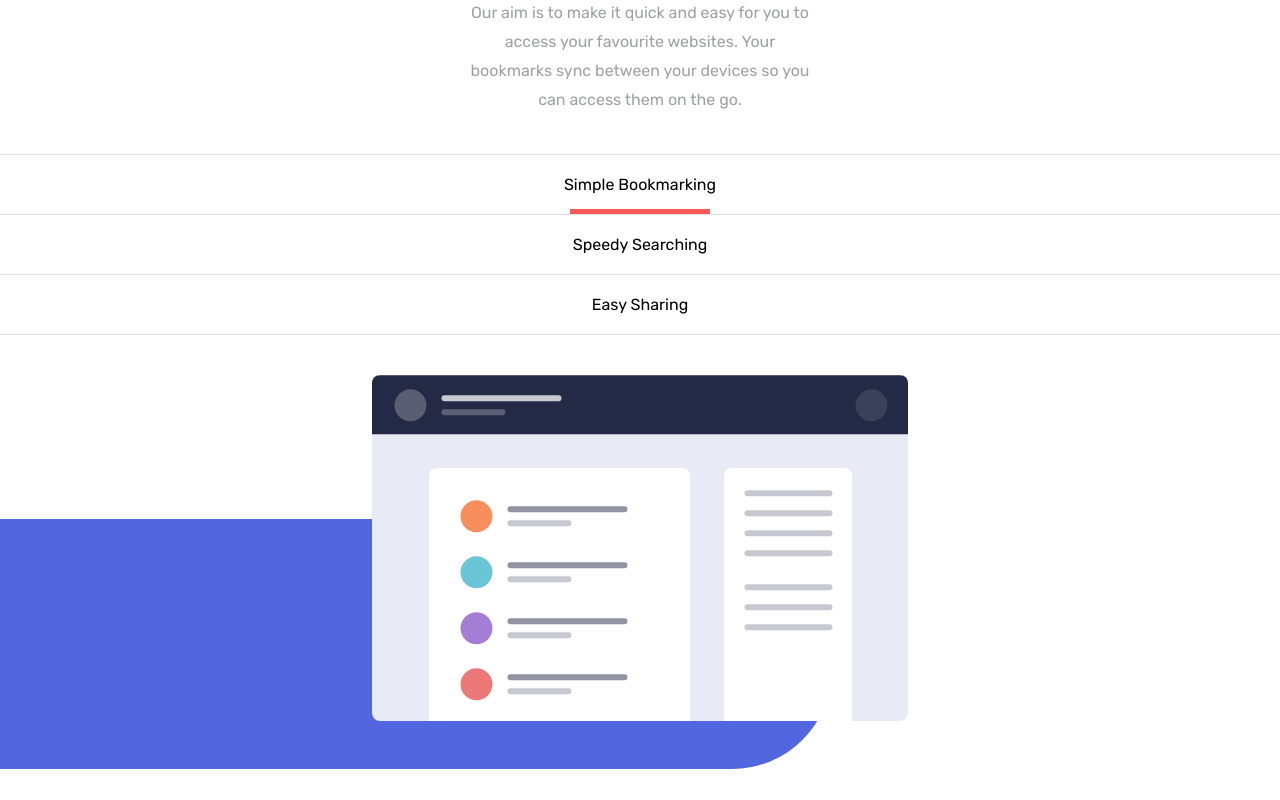
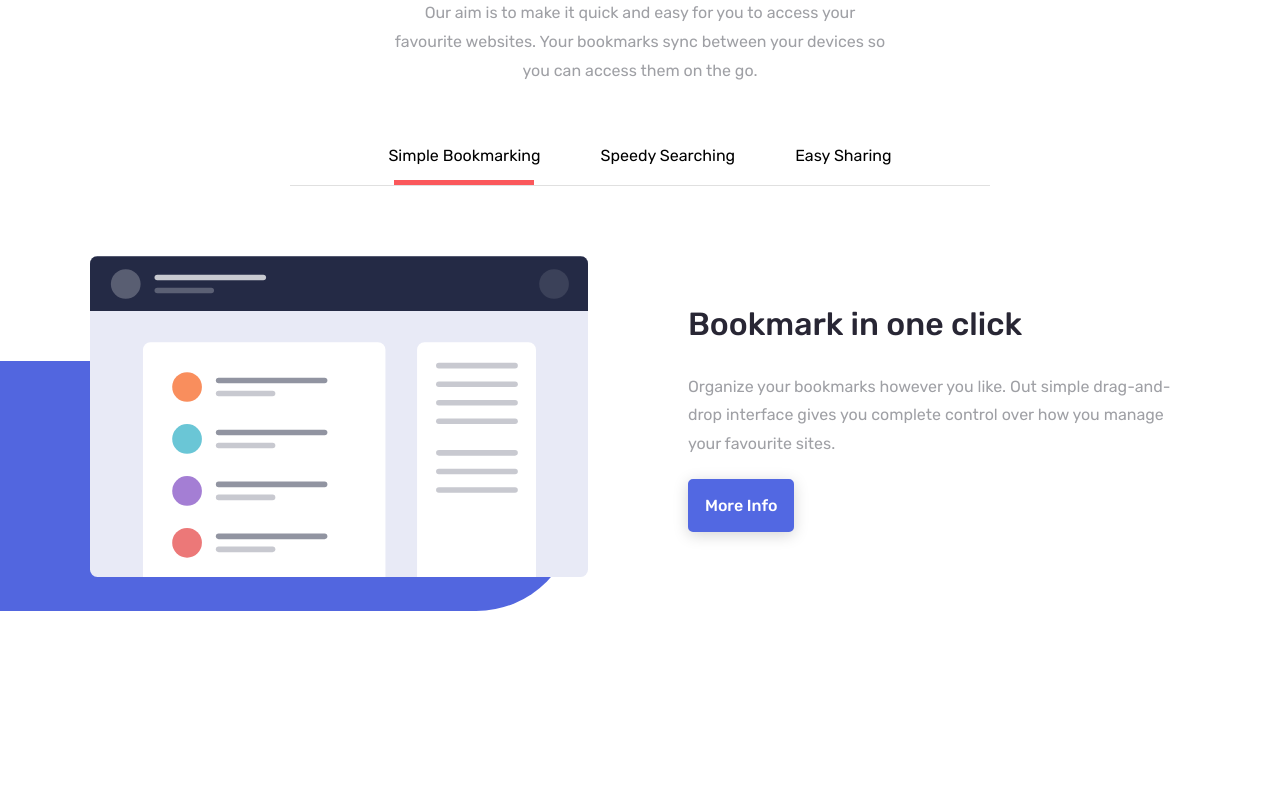
Before and after one commit to p-alex/bookmark-landing-page, a Next.js app: page / in a window 1280 px wide. Shown: the part 1040-1840 px from the top of the page. Built offline with nearby package versions, Linux system fonts and the light colour scheme.

Commit message:
Features component now looks good on larger screen sizes

```diff
--- a/components/Features.js
+++ b/components/Features.js
@@ -41,19 +41,19 @@
       <ul className={styles.features_options}>
         <li
           onClick={() => handleOptionChange(0)}
-          className={currentOption === 0 && styles.selected}
+          className={currentOption === 0 ? styles.selected : null}
         >
           Simple Bookmarking
         </li>
         <li
           onClick={() => handleOptionChange(1)}
-          className={currentOption === 1 && styles.selected}
+          className={currentOption === 1 ? styles.selected : null}
         >
           Speedy Searching
         </li>
         <li
           onClick={() => handleOptionChange(2)}
-          className={currentOption === 2 && styles.selected}
+          className={currentOption === 2 ? styles.selected : null}
         >
           Easy Sharing
         </li>
@@ -61,7 +61,9 @@
       {options.map((option, id) => {
         if (id === currentOption)
           return (
-            <div className={styles.features_option}>
+            <div className={styles.features_option} key={id}>
+              <div className={styles.bg_shape}></div>
+              <div className={styles.features_option_container}>
                 <div className={styles.features_image}>
                   <Image
                     src={`/images/illustration-features-tab-${id + 1}.svg`}
@@ -69,7 +71,6 @@
                     width={option.imageWidth}
                     height={option.imageHeight}
                   />
-                <div className={styles.bg_shape}></div>
                 </div>
                 <div className={styles.features_option_content}>
                   <h2>{option.title}</h2>
@@ -77,6 +78,7 @@
                   <a href="#">More Info</a>
                 </div>
               </div>
+            </div>
           );
       })}
     </section>
--- a/styles/Features.module.css
+++ b/styles/Features.module.css
@@ -2,7 +2,6 @@
   position: relative;
   display: grid;
   grid-template-columns: 1fr;
-  text-align: center;
   margin: 200px auto;
 }
 .features_content h1 {
@@ -13,14 +12,13 @@
 }
 .features_content p {
   color: #9fa0a5;
-  max-width: 350px;
-  margin: auto;
   line-height: 1.8rem;
 }
 .features_options {
   margin: 40px auto;
   width: 100%;
   list-style: none;
+  text-align: center;
 }
 .features_options li {
   position: relative;
@@ -41,6 +39,10 @@
 .features_options li:last-child {
   border-bottom: solid 1px rgb(224, 224, 224);
 }
+.features_content {
+  position: relative;
+  text-align: center;
+}
 .features_option_content {
   margin-top: 80px;
 }
@@ -52,8 +54,6 @@
 }
 .features_option_content p {
   color: #9fa0a5;
-  max-width: 350px;
-  margin: auto;
   line-height: 1.8rem;
 }
 .features_option_content a {
@@ -72,18 +72,75 @@
   background: transparent;
   color: #5268e2;
 }
-.features_image {
+.features_option {
+  position: relative;
+  display: flex;
+  flex-direction: column;
+  text-align: center;
+}
+.features_option_container {
+  position: relative;
+  display: flex;
+  flex-direction: column;
   width: 90%;
   margin: auto;
 }
-.features_image .bg_shape {
+.features_image {
+  position: relative;
+}
+.bg_shape {
   position: absolute;
   border-bottom-right-radius: 100px;
   border-top-right-radius: 100px;
   z-index: -1;
   left: 0;
-  bottom: 220px;
+  top: 15%;
   width: 65%;
   height: 250px;
   background: #5266df;
 }
+
+@media screen and (min-width: 1200px) {
+  .features_content p {
+    max-width: 500px;
+    margin: auto;
+  }
+  .features_options {
+    display: flex;
+    justify-content: center;
+    max-width: 700px;
+    border-bottom: solid 1px rgb(224, 224, 224);
+  }
+  .features_options li {
+    padding: 20px 30px;
+    border: 0;
+  }
+  .features_options li:last-child {
+    border: 0;
+  }
+  .features_option {
+    padding: 30px 0;
+  }
+  .features_option_container {
+    width: 1100px;
+    flex-direction: row;
+    justify-content: space-between;
+    align-items: center;
+  }
+  .features_image {
+    width: 100%;
+  }
+  .features_option_content {
+    text-align: left;
+    margin-left: 100px;
+    margin-top: 0;
+  }
+  .features_option_content a {
+    display: inline-block;
+  }
+  .bg_shape {
+    width: 45%;
+    top: auto;
+    bottom: 0;
+  }
+}
```
Lines whose indentation alone changed are shown as unchanged.
